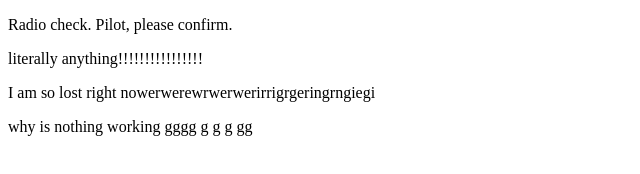
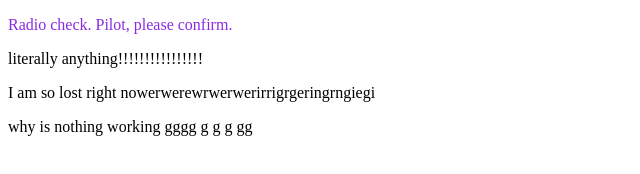
Before and after one commit to CoryWilk/communication-log-control, a plain HTML site: page index.html in a window 1280 px wide. Shown: the whole page, without its empty margins (0-640 px from the left). Drawn offline with Linux system fonts and the light colour scheme.

Commit message:
Added color and font size to the page

```diff
--- a/index.html
+++ b/index.html
@@ -4,7 +4,7 @@
         <link rel="stylesheet" type="text/css" href="style.css">
    </head>
     <body>
-        <p>Radio check. Pilot, please confirm.</p>
+        <p style="color: blueviolet">Radio check. Pilot, please confirm.</p>
         <p>literally anything!!!!!!!!!!!!!!!!</p>
         <p> I am so lost right nowerwerewrwerwerirrigrgeringrngiegi</p>
         <p>why is nothing working gggg g g g gg</p>
```
